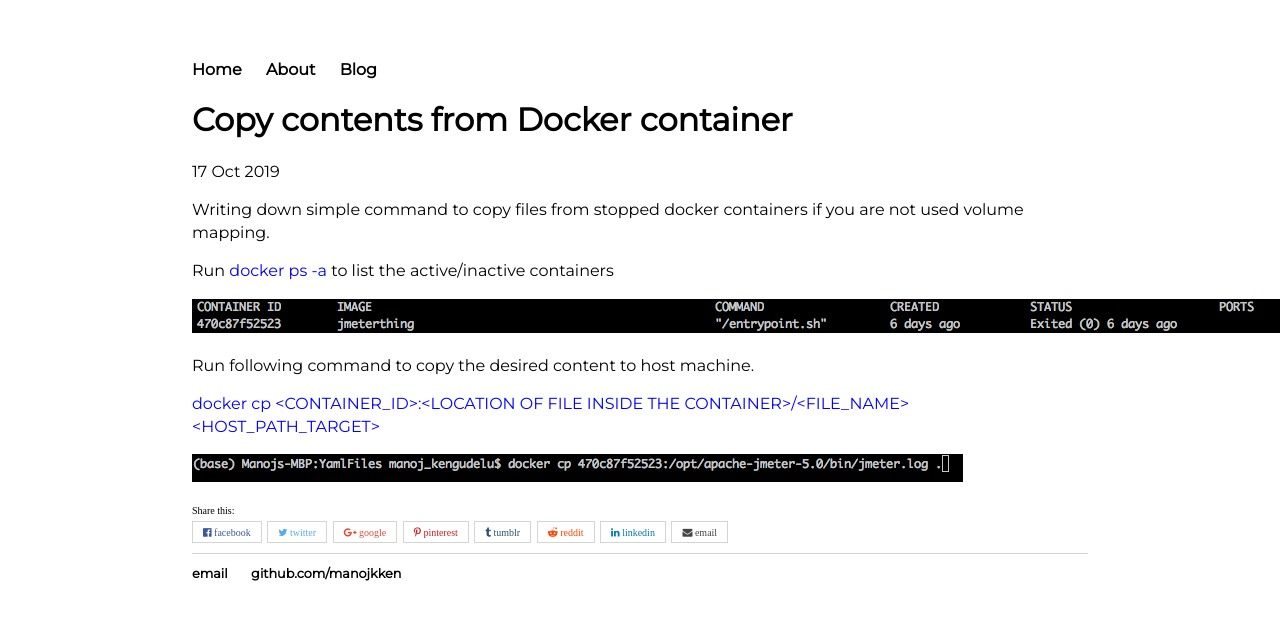
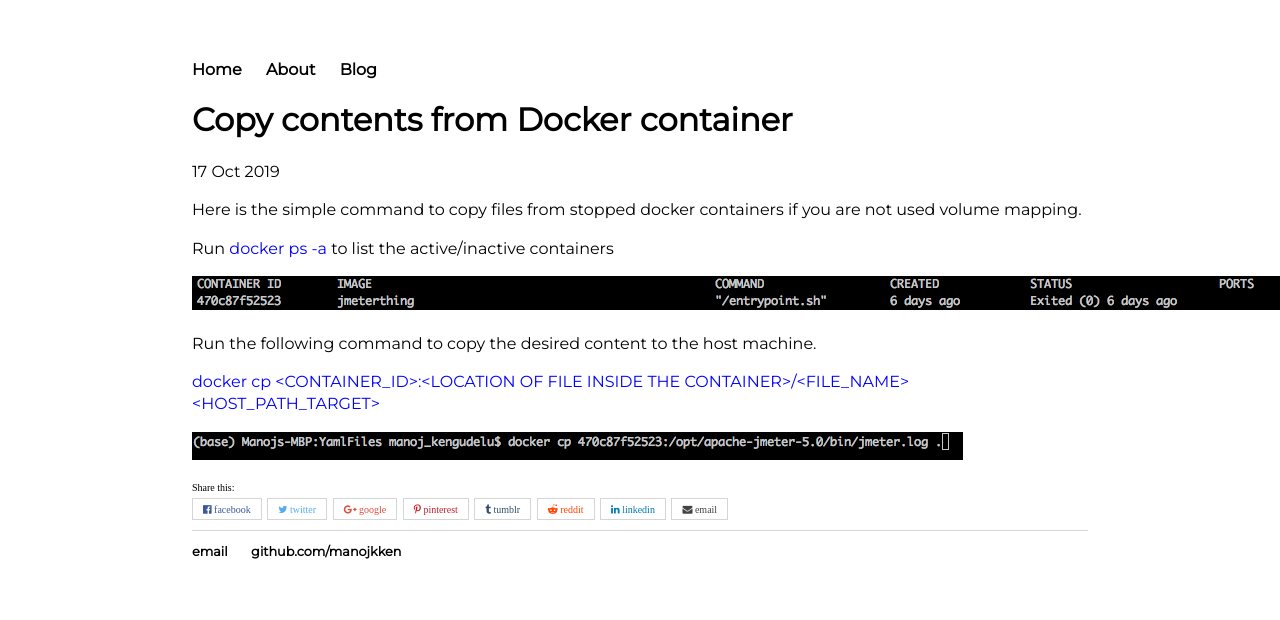
Before and after one commit to mkken/mkken.github.io, a Jekyll site: the page built from _posts/2019-10-17-copy-from-docker-container.md, in a window 1280 px wide. Shown: the top 620 px of the page. Built offline with Jekyll 4.4.1, drawn with Linux system fonts in a browser that asks for light colours.

Commit message:
new post

```diff
--- a/_posts/2019-10-17-copy-from-docker-container.md
+++ b/_posts/2019-10-17-copy-from-docker-container.md
@@ -4,7 +4,7 @@ title: "Copy contents from Docker container"
 date: 2019-10-17
 ---
 
-Writing down simple command to copy files from stopped docker containers if you are not used volume mapping.
+Here is the simple command to copy files from stopped docker containers if you are not used volume mapping.
 
 Run <span style="color:blue">docker ps -a</span> to list the active/inactive containers
 
@@ -12,7 +12,7 @@ Run <span style="color:blue">docker ps -a</span> to list the active/inactive con
 <img src="/img/dock1.png">
 
 
-Run following command to copy the desired content to host machine.
+Run the following command to copy the desired content to the host machine.
 
 <span style="color:blue">docker cp \<CONTAINER_ID>:\<LOCATION OF FILE INSIDE THE CONTAINER>/\<FILE_NAME> \<HOST_PATH_TARGET></span>
 
```
